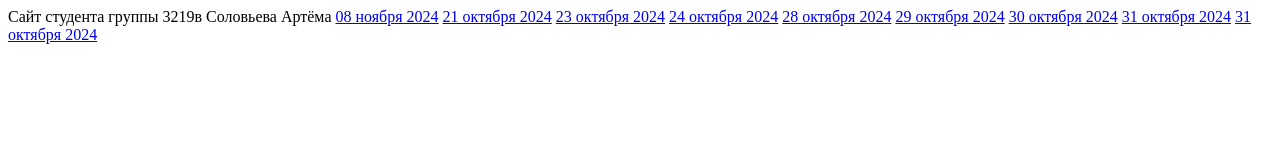
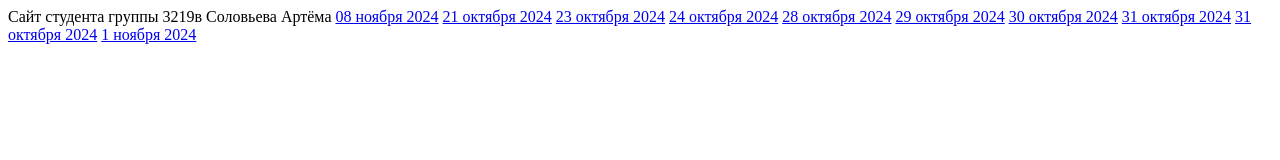
Before and after one commit to Redan123PRO/Redan123PRO.github.io, a plain HTML site: page index.html in a window 1280 px wide. Drawn offline with Linux system fonts and the light colour scheme.

Commit message:
Update index.html

```diff
--- a/index.html
+++ b/index.html
@@ -25,5 +25,7 @@
     <a href="9dec8r2024.html">31 октября 2024</a>
 
     <a href="9dec9r2024.html">31 октября 2024</a>
+
+    <a href="=10dec9r2024.html">1 ноября 2024</a>
 </body>
 </html>
```
